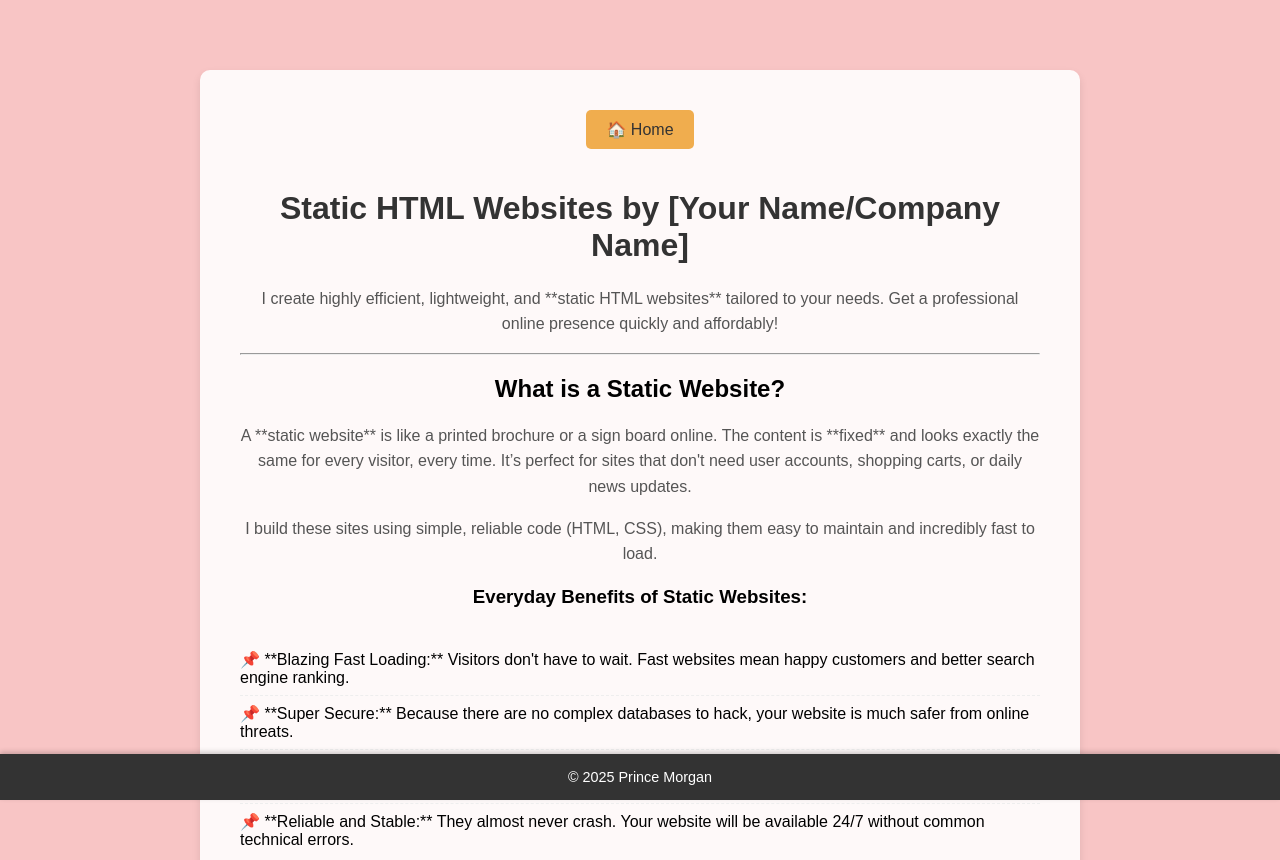
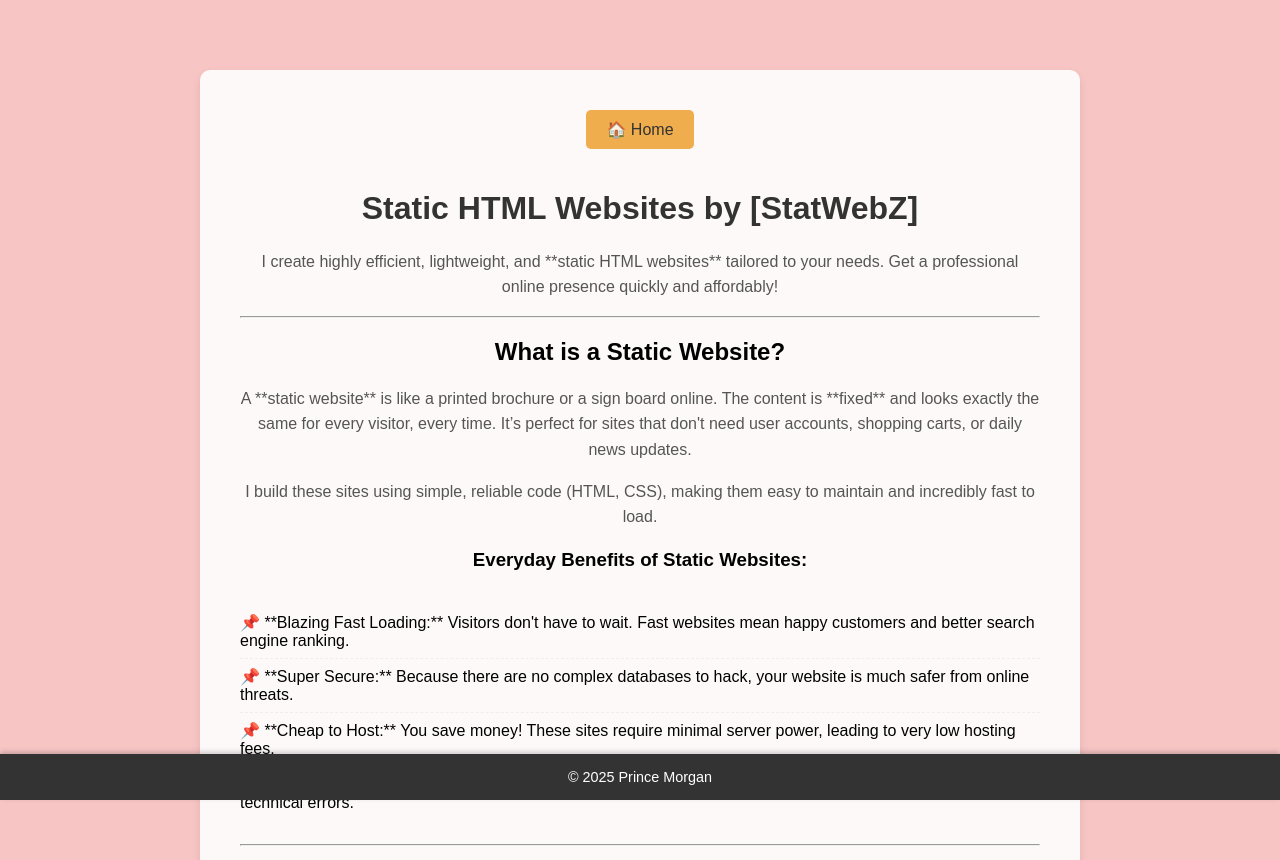
Before and after one commit to xcmorgan/GroupsZa, a plain HTML site: page getawebsite.html in a window 1280 px wide. Shown: the top 860 px of the page. Drawn offline with Linux system fonts and the light colour scheme.

Commit message:
Update getawebsite.html

```diff
--- a/getawebsite.html
+++ b/getawebsite.html
@@ -106,7 +106,7 @@
             🏠 Home
         </a>
 
-        <h1>Static HTML Websites by [Your Name/Company Name]</h1>
+        <h1>Static HTML Websites by [StatWebZ]</h1>
 
         <p>I create highly efficient, lightweight, and **static HTML websites** tailored to your needs. Get a professional online presence quickly and affordably!</p>
 
```
